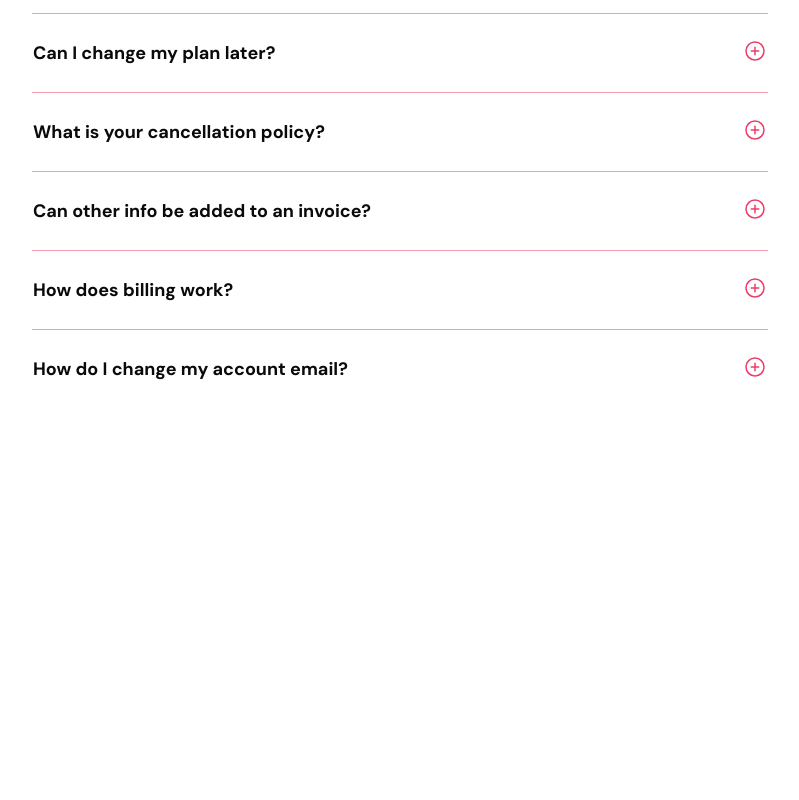
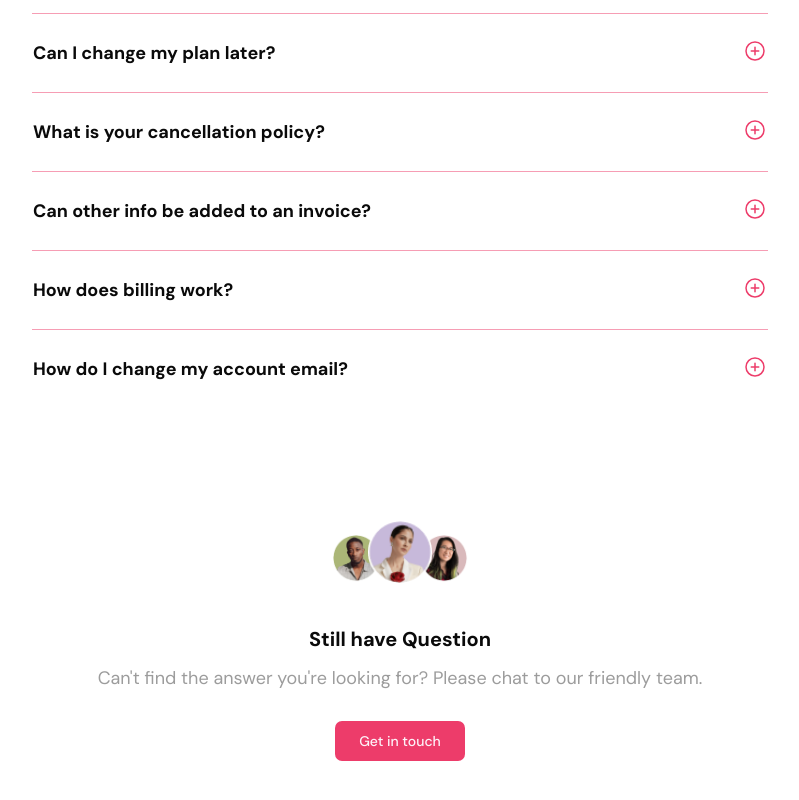
Before and after one commit to tushar-454/olwwdjt-google, a Next.js app: page / in a window 1280 px wide. Shown: the part 6307-7107 px from the top of the page, without its empty margins (240-1039 px from the left). Before the commit the page ends 6771 px from the top, so only its background shows below. Built offline with nearby package versions, Linux system fonts and the light colour scheme.

Commit message:
feat: add GetInTouch component to the main page for user inquiries and support

```diff
--- a/app/page.tsx
+++ b/app/page.tsx
@@ -1,6 +1,7 @@
 import ChooseUs from "@/components/chooseus/chooseus";
 import ClientReviews from "@/components/client-reviews/client-reviews";
 import FAQs from "@/components/faqs/faqs";
+import GetInTouch from "@/components/get-in-touch/get-in-touch";
 import GettingStart from "@/components/getting-start/getting-start";
 import Hero from "@/components/hero/hero";
 import PartnerLogosStrip from "@/components/partner-logos-strip/partner-logos-strip";
@@ -20,6 +21,7 @@ export default async function Page() {
             <ChooseUs />
             <ClientReviews />
             <FAQs />
+            <GetInTouch />
         </main>
     );
 }
```
